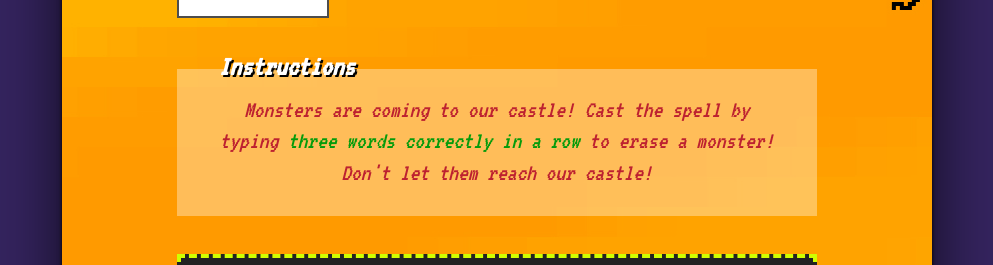
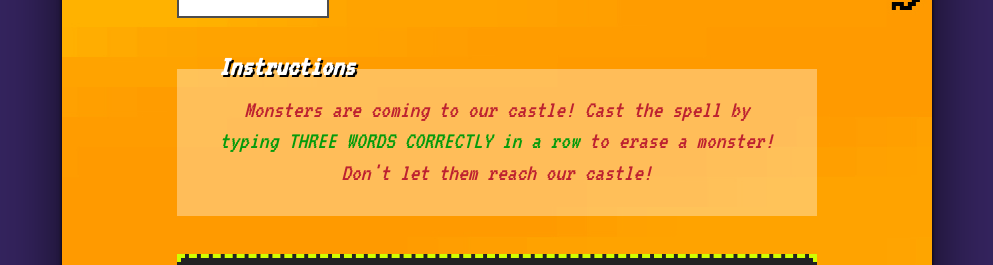
Before and after one commit to monxque/Word-Fight, a React (Create React App) app: page / in a window 1280 px wide. Shown: the part 299-564 px from the top of the page, without its empty margins (143-1136 px from the left). Built offline with nearby package versions, Linux system fonts and the light colour scheme.

Commit message:
update instructions wordings

```diff
--- a/src/components/Home.js
+++ b/src/components/Home.js
@@ -1,7 +1,5 @@
 import React, { useEffect, useState } from "react";
 import { Link } from 'react-router-dom';
-// import Gameplay from "./Gameplay";
-// import ProfileSelection from "./ProfileSelection";
 
 function Home() {
 
@@ -17,11 +15,9 @@ function Home() {
     if (data) {
       const listOfProfiles = JSON.parse(data);
       if (listOfProfiles) {
-        // console.log(listOfProfiles);
         for (let i = 0; i < listOfProfiles.length; i++) {
           if (listOfProfiles[i].current) {
             setCurrProfile({ name: listOfProfiles[i].name, maxScore: listOfProfiles[i].maxScore });
-            // console.log(listOfProfiles[i]);
           }
         }
       }
@@ -58,7 +54,7 @@ function Home() {
       {currProfile.name !=="" ? withprofiletemplate : noprofiletemplate}
       <div className="instructions list-bg">
         <h3>Instructions</h3>
-        <p>Monsters are coming to our castle! Cast the spell by typing <span className="emphasize">three words correctly in a row</span> to erase a monster! Don't let them reach our castle!</p></div>
+        <p>Monsters are coming to our castle! Cast the spell by <span className="emphasize">typing THREE WORDS CORRECTLY in a row</span> to erase a monster! Don't let them reach our castle!</p></div>
       <Link to="/gameplay" tabIndex="-1"> <button >Start </button></Link>
       <Link to="/leaderboard" tabIndex="-1"><button>Leader Board</button></Link>
       <Link to="/credits" tabIndex="-1"> <button>Credits</button></Link>
```
